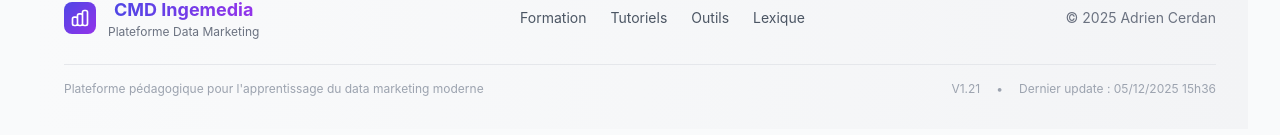
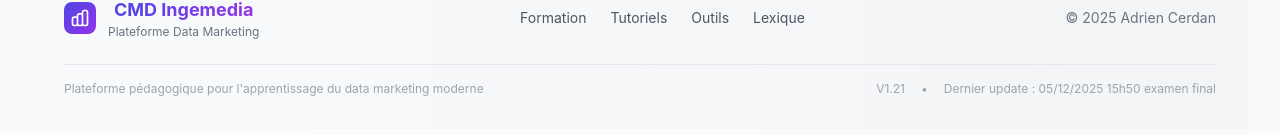
Before and after one commit to GetupAgency/ingemedia-data-marketing, a React (Vite) app: page /student-space in a window 1280 px wide. Shown: the part 2817-2952 px from the top of the page. Built offline with nearby package versions, Linux system fonts and the light colour scheme; no server answers.

Commit message:
data marketingbdd blod

```diff
--- a/src/components/Footer.tsx
+++ b/src/components/Footer.tsx
@@ -44,7 +44,7 @@ const Footer = () => {
             <div className="flex items-center space-x-4">
               <span>V1.21</span>
               <span>•</span>
-              <span>Dernier update : 05/12/2025 15h36</span>
+              <span>Dernier update : 05/12/2025 15h50 examen final</span>
             </div>
           </div>
         </div>
```
